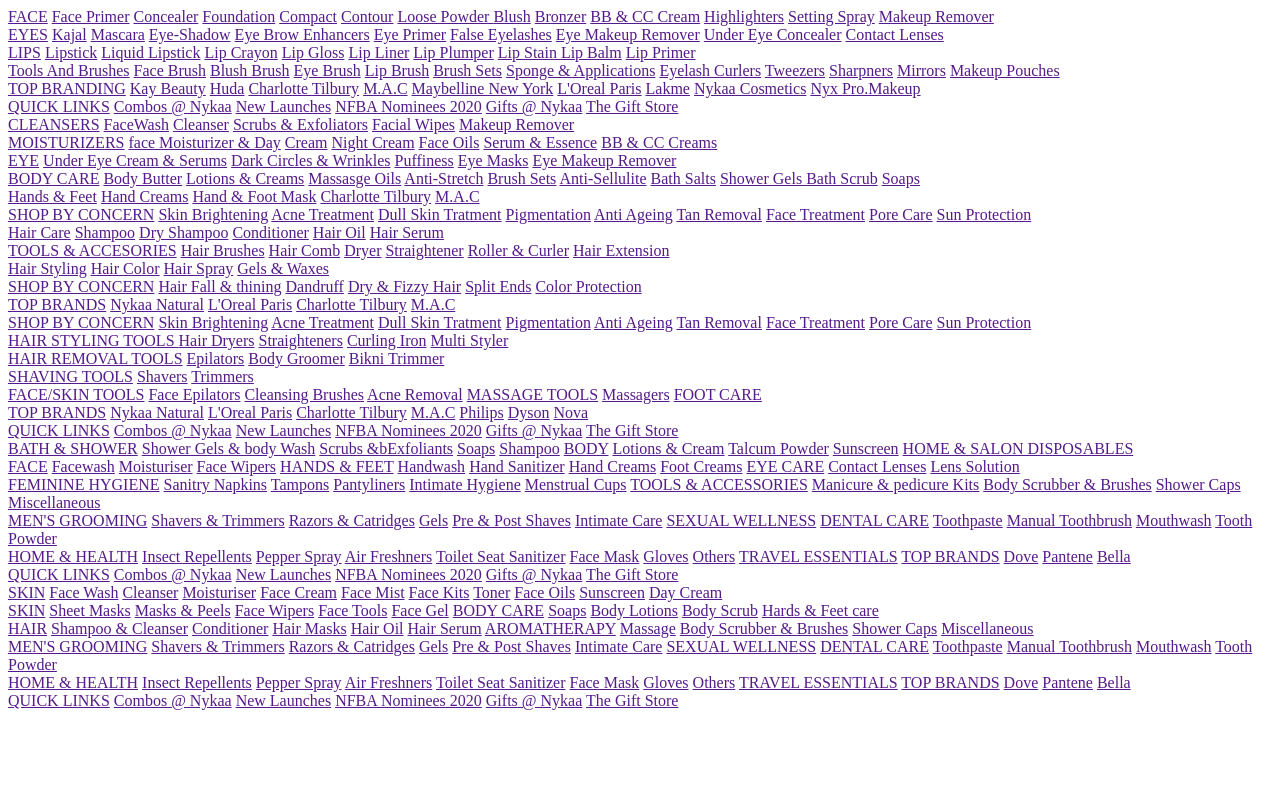
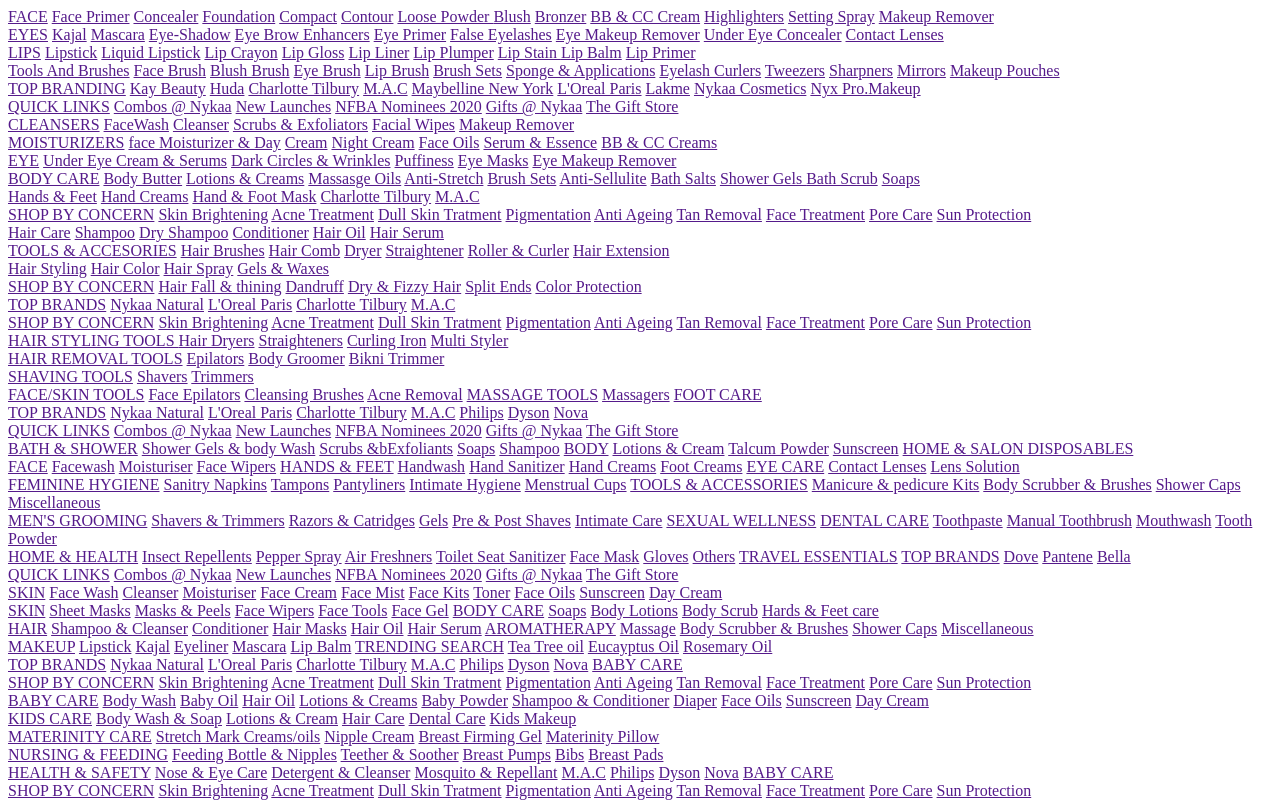
Before and after one commit to vishnudutta1/Coding-Assignment, a plain HTML site: page nyka/nav_content.html in a window 1280 px wide. Drawn offline with Linux system fonts and the light colour scheme.

Commit message:
Update nav_content.html

```diff
--- a/nyka/nav_content.html
+++ b/nyka/nav_content.html
@@ -478,53 +478,142 @@
 
         </div>
         <div>
-            <a href="" id="forundeline-bold">MEN'S GROOMING</a>
-            <a href="">Shavers & Trimmers</a>
-            <a href="">Razors & Catridges</a>
-            <a href="">Gels</a>
-            <a href="">Pre & Post Shaves</a>
-            <a href="">Intimate Care</a>
+            <a href="" id="forundeline-bold">MAKEUP</a>
+            <a href="">Lipstick</a>
+            <a href="">Kajal</a>
+            <a href="">Eyeliner</a>
+            <a href="">Mascara</a>
+            <a href="">Lip Balm</a>
 
 
-            <a href="" id="forundeline-bold">SEXUAL WELLNESS</a>
+            <a href="" id="forundeline-bold">TRENDING SEARCH</a>
+            <a href="">Tea Tree oil</a>
+            <a href="">Eucayptus Oil</a>
+            <a href="">Rosemary Oil</a>
 
-
-            <a href="" id="forundeline-bold">DENTAL CARE</a>
-            <a href="">Toothpaste</a>
-            <a href="">Manual Toothbrush</a>
-            <a href="">Mouthwash</a>
-            <a href="">Tooth Powder</a>
 
 
 
         </div>
         <div>
-            <a href="" id="forundeline-bold">HOME & HEALTH</a>
-            <a href="">Insect Repellents</a>
-            <a href="">Pepper Spray</a>
-            <a href="">Air Freshners</a>
-            <a href="">Toilet Seat Sanitizer</a>
-            <a href="">Face Mask</a>
-            <a href="">Gloves</a>
-            <a href="">Others</a>
+            <a href="" id="forundeline-bold">TOP BRANDS</a>
+            <a href="">Nykaa Natural</a>
+            <a href="">L'Oreal Paris</a>
+            <a href="">Charlotte Tilbury</a>
+            <a href="">M.A.C</a>
+            <a href="">Philips</a>
+            <a href="">Dyson</a>
+            <a href="">Nova</a>
 
-            <a href="" id="forundeline-bold">TRAVEL ESSENTIALS</a>
-
-            <a href="" id="forundeline-bold">TOP BRANDS</a>
-
-            <a href="">Dove</a>
-            <a href="">Pantene</a>
-            <a href="">Bella</a>
+            <a href="" id="forundeline-bold">BABY CARE</a>
 
 
         </div>
         <div>
-            <a href="" id="forundeline-bold">QUICK LINKS</a>
-            <a href="">Combos @ Nykaa</a>
-            <a href="">New Launches</a>
-            <a href="">NFBA Nominees 2020</a>
-            <a href="">Gifts @ Nykaa</a>
-            <a href="">The Gift Store</a>
+
+            <a href="" id="forundeline-bold">SHOP BY CONCERN</a>
+            <a href="">Skin Brightening</a>
+            <a href="">Acne Treatment</a>
+            <a href="">Dull Skin Tratment</a>
+            <a href="">Pigmentation</a>
+            <a href="">Anti Ageing</a>
+            <a href="">Tan Removal</a>
+            <a href="">Face Treatment</a>
+            <a href="">Pore Care</a>
+            <a href="">Sun Protection</a>
+
+        </div>
+
+    </div>
+
+    <!-- Mom & baby -->
+
+
+
+
+    <div class="Skin thirdbar-mulboxes">
+
+        <div>
+            <a href="" id="forundeline-bold">BABY CARE</a>
+            <a href="">Body Wash</a>
+            <a href="">Baby Oil</a>
+            <a href="">Hair Oil</a>
+            <a href="">Lotions & Creams</a>
+            <a href="">Baby Powder</a>
+            <a href="">Shampoo & Conditioner</a>
+            <a href="">Diaper</a>
+            <a href="">Face Oils</a>
+            <a href="">Sunscreen</a>
+            <a href="">Day Cream</a>
+
+
+
+
+        </div>
+        <div>
+            <a href="" id="forundeline-bold">KIDS CARE</a>
+            <a href="">Body Wash & Soap</a>
+            <a href="">Lotions & Cream</a>
+            <a href="">Hair Care</a>
+            <a href="">Dental Care</a>
+            <a href="">Kids Makeup</a>
+
+
+
+
+
+        </div>
+        <div>
+           <a href="" id="forundeline-bold">MATERINITY CARE</a>
+            <a href="">Stretch Mark Creams/oils</a>
+            <a href="">Nipple Cream</a>
+            <a href="">Breast Firming Gel</a>
+            <a href="">Materinity Pillow</a>
+
+
+
+
+        </div>
+        <div>
+            <a href="" id="forundeline-bold">NURSING & FEEDING</a>
+            <a href="">Feeding Bottle & Nipples</a>
+            <a href="">Teether & Soother</a>
+            <a href="">Breast Pumps</a>
+            <a href="">Bibs</a>
+            <a href="">Breast Pads</a>
+
+
+
+
+
+
+        </div>
+        <div>
+            <a href="" id="forundeline-bold">HEALTH & SAFETY</a>
+            <a href="">Nose & Eye Care</a>
+            <a href="">Detergent & Cleanser</a>
+            <a href="">Mosquito & Repellant</a>
+            <a href="">M.A.C</a>
+            <a href="">Philips</a>
+            <a href="">Dyson</a>
+            <a href="">Nova</a>
+
+            <a href="" id="forundeline-bold">BABY CARE</a>
+
+
+        </div>
+        <div>
+
+            <a href="" id="forundeline-bold">SHOP BY CONCERN</a>
+            <a href="">Skin Brightening</a>
+            <a href="">Acne Treatment</a>
+            <a href="">Dull Skin Tratment</a>
+            <a href="">Pigmentation</a>
+            <a href="">Anti Ageing</a>
+            <a href="">Tan Removal</a>
+            <a href="">Face Treatment</a>
+            <a href="">Pore Care</a>
+            <a href="">Sun Protection</a>
 
         </div>
 
```
